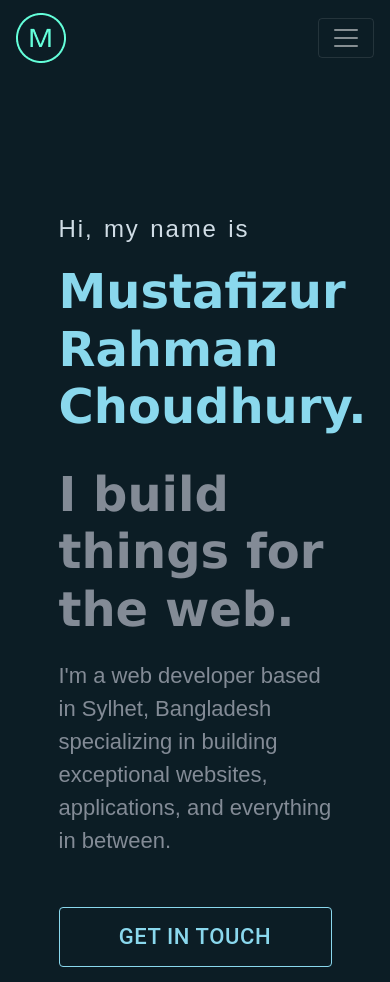
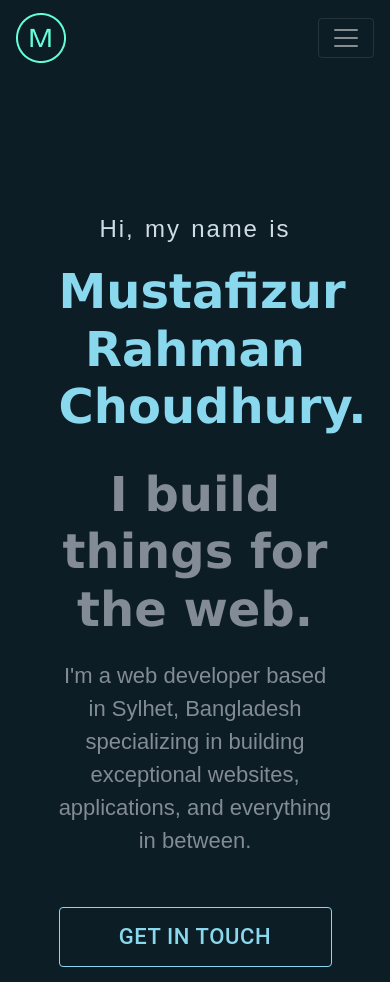
Before and after one commit to mustafiz-codes/portfolio, a React (Create React App) app: page / in a window 390 px wide. Built offline with nearby package versions, Linux system fonts and the light colour scheme.

Commit message:
responsive css modified

```diff
--- a/src/css/responsive.css
+++ b/src/css/responsive.css
@@ -8,7 +8,9 @@
         margin: 10px 15px !important;
     }
     /* home */
-
+    .home{
+        text-align: center;
+    }
     .devName{
         font-size: 48px;
         font-weight: 600;
```
Also changed, not shown: 1 other file (tests, documents, lock files or other folders).
